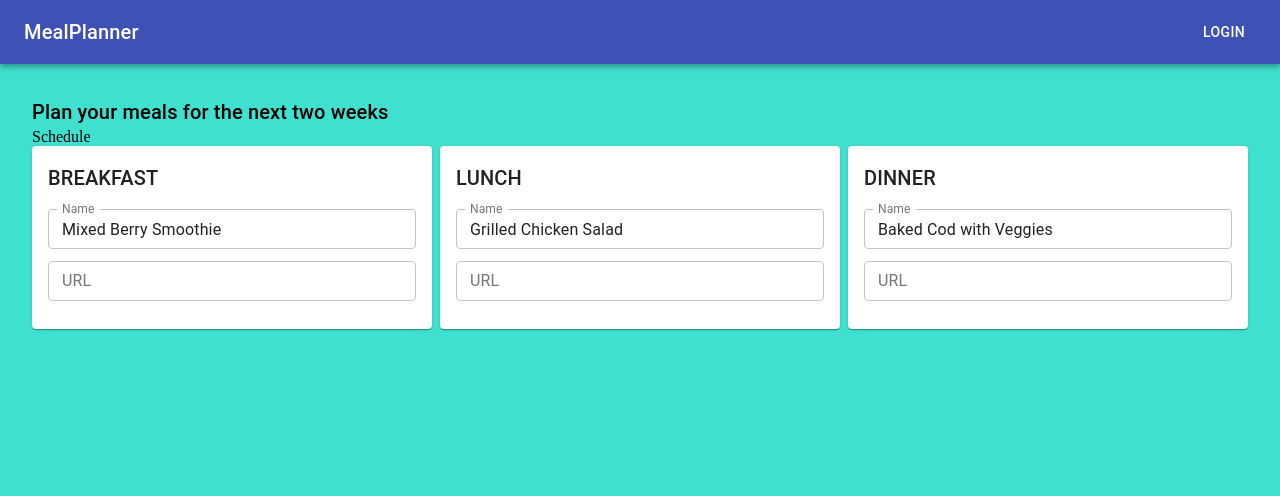
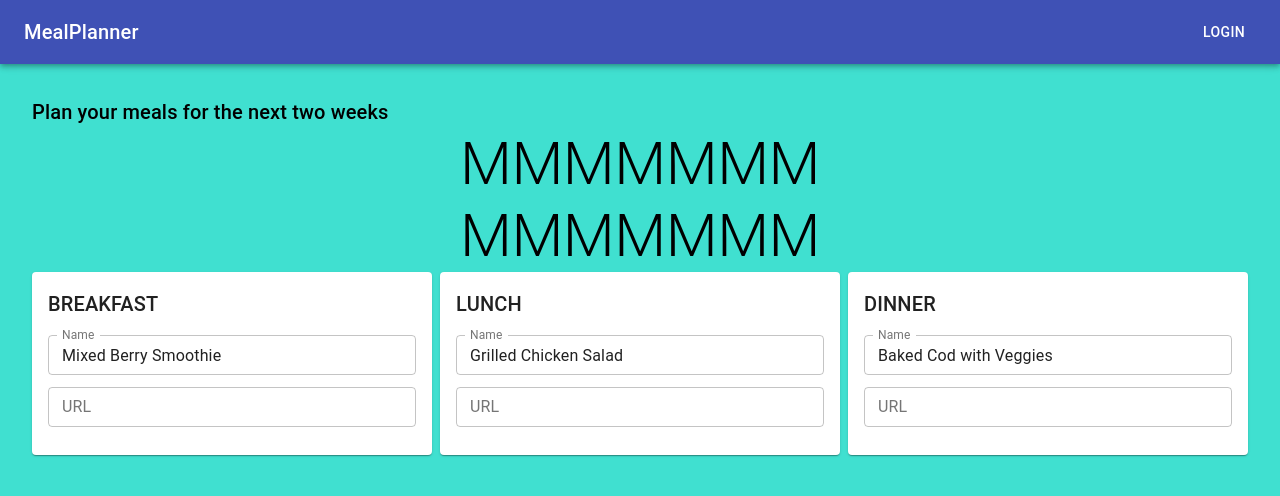
Before and after one commit to msandula12/meal-planner-client, a React (Create React App) app: page / in a window 1280 px wide. Shown: the top 496 px of the page. Built offline with nearby package versions, Linux system fonts and the light colour scheme.

Commit message:
feat: mock out schedule

```diff
--- a/src/components/MealPlanner/MealPlanner.tsx
+++ b/src/components/MealPlanner/MealPlanner.tsx
@@ -3,34 +3,9 @@ import { Container, Typography } from '@material-ui/core';
 import MealForms from './MealForms/MealForms';
 import Schedule from './Schedule/Schedule';
 
-import { MealType } from '../../constants/enums';
-import { Day } from '../../constants/interfaces';
+import { MOCK_DAY } from '../../mockData/mockData';
 
 import useStyles from './styles';
-
-const MOCK_DAY: Day = {
-  day: new Date(),
-  meals: [
-    {
-      name: 'Mixed Berry Smoothie',
-      schedule: [],
-      starting: new Date(),
-      type: MealType.BREAKFAST,
-    },
-    {
-      name: 'Grilled Chicken Salad',
-      schedule: [],
-      starting: new Date(),
-      type: MealType.LUNCH,
-    },
-    {
-      name: 'Baked Cod with Veggies',
-      schedule: [],
-      starting: new Date(),
-      type: MealType.DINNER,
-    },
-  ]
-}
 
 const MealPlanner = () => {
   const classes = useStyles();
--- a/src/components/MealPlanner/Schedule/Schedule.tsx
+++ b/src/components/MealPlanner/Schedule/Schedule.tsx
@@ -1,8 +1,32 @@
+import { Grid, Typography } from '@material-ui/core';
+
+import { MOCK_SCHEDULE } from '../../../mockData/mockData';
+
 const Schedule = () => {
+  const currentWeek = MOCK_SCHEDULE.slice(0, 7);
+  const nextWeek = MOCK_SCHEDULE.slice(7);
+
+  const editDay = () => {
+
+  };
+
   return (
-    <div>
-      Schedule
-    </div>
+    <Grid container alignItems='stretch' justify='center'>
+      <Grid container justify='center'>
+        {currentWeek.map(day => (
+          <Grid key={day.day.toLocaleDateString()} item onClick={editDay}>
+            <Typography variant='h2'>M</Typography>
+          </Grid>
+        ))}
+      </Grid>
+      <Grid container justify='center'>
+        {nextWeek.map(day => (
+          <Grid key={day.day.toLocaleDateString()} item onClick={editDay}>
+            <Typography variant='h2'>M</Typography>
+          </Grid>
+        ))}
+      </Grid>
+    </Grid>
   )
 }
 
--- /dev/null
+++ b/src/mockData/mockData.ts
@@ -0,0 +1,39 @@
+import { MealType } from '../constants/enums';
+import { Day } from '../constants/interfaces';
+
+export const MOCK_DAY: Day = {
+  day: new Date(),
+  meals: [
+    {
+      name: 'Mixed Berry Smoothie',
+      schedule: [],
+      starting: new Date(),
+      type: MealType.BREAKFAST,
+    },
+    {
+      name: 'Grilled Chicken Salad',
+      schedule: [],
+      starting: new Date(),
+      type: MealType.LUNCH,
+    },
+    {
+      name: 'Baked Cod with Veggies',
+      schedule: [],
+      starting: new Date(),
+      type: MealType.DINNER,
+    },
+  ]
+}
+
+export const MOCK_SCHEDULE = Array.from({ length: 14 }).map((_, index) => {
+  const today = new Date(2021, 4, 3 + index);
+  return {
+    day: today,
+    meals: MOCK_DAY.meals.map(meal => {
+      return {
+        ...meal,
+        starting: today,
+      };
+    }),
+  };
+});
```
